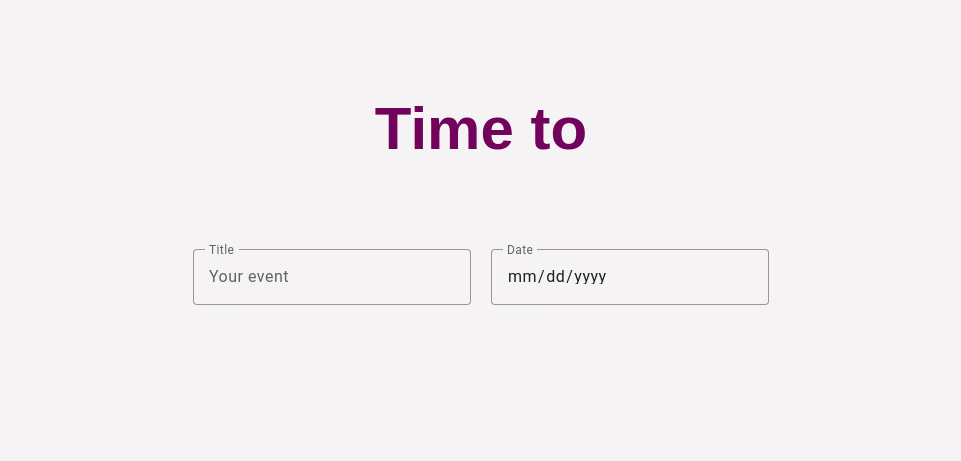
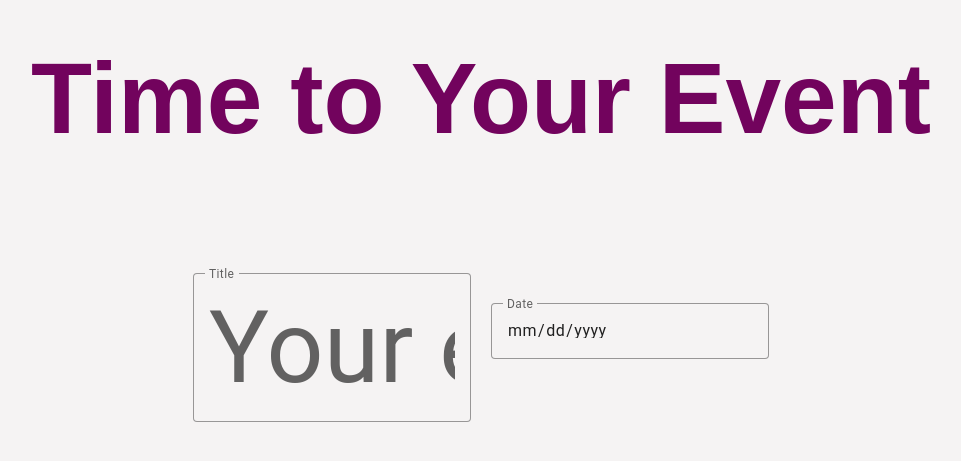
Before and after one commit to MartaLourido/event-countdown-timer, an Angular app: page / in a window 1280 px wide. Shown: the part 225-686 px from the top of the page, without its empty margins (159-1120 px from the left). Built offline with nearby package versions, Linux system fonts and the light colour scheme; a web font is replaced by a local one.

Commit message:
fix: input text autofit in one line

```diff
--- a/src/app/app.component.html
+++ b/src/app/app.component.html
@@ -1,5 +1,6 @@
 <div class="page">
-  <h1 autoFitText>Time to {{ eventTitle }}</h1>
+  <h1 autoFitText>Time to {{ eventTitle || 'Your Event' }}</h1>
+
   <app-countdown-timer [eventDate]="formattedDate"></app-countdown-timer>
 
   <div class="form-container">
--- a/src/app/directives/auto-fit-text.directive.ts
+++ b/src/app/directives/auto-fit-text.directive.ts
@@ -1,4 +1,4 @@
-import { Directive, ElementRef, AfterViewInit, HostListener } from '@angular/core';
+import { Directive, ElementRef, AfterViewInit, HostListener } from '@angular/core'
 
 @Directive({
   selector: '[autoFitText]',
@@ -8,22 +8,29 @@ export class AutoFitTextDirective implements AfterViewInit {
   constructor(private el: ElementRef) {}
 
   ngAfterViewInit() {
-    this.resizeText();
+    this.resizeText()
   }
 
   @HostListener('window:resize')
   onResize() {
-    this.resizeText();
+    this.resizeText()
+  }
+
+  @HostListener('input')
+  onInput() {
+    this.resizeText()
   }
 
   private resizeText() {
-    const element = this.el.nativeElement;
-    let fontSize = 60;
+    const element = this.el.nativeElement
+    let fontSize = parseFloat(window.getComputedStyle(element).fontSize)
 
-    element.style.fontSize = `${fontSize}px`;
-    while (element.scrollWidth > element.clientWidth && fontSize > 10) {
-      fontSize--;
-      element.style.fontSize = `${fontSize}px`;
+    fontSize = 100
+    element.style.fontSize = `${fontSize}px`
+
+    while (element.scrollWidth > element.clientWidth) {
+      fontSize--
+      element.style.fontSize = `${fontSize}px`
     }
   }
 }
--- a/src/app/features/countdown-timer/countdown-timer.component.html
+++ b/src/app/features/countdown-timer/countdown-timer.component.html
@@ -1,3 +1,3 @@
 <div class="countdown" autoFitText>
-    {{ remainingTime }}
-  </div>
+  {{ remainingTime }}
+</div>
--- a/src/app/features/event-input/event-input.component.html
+++ b/src/app/features/event-input/event-input.component.html
@@ -1,4 +1,4 @@
 <mat-form-field appearance="outline" class="custom-input" floatLabel="always">
   <mat-label>Title</mat-label>
-  <input matInput [value]="eventTitle" (input)="onTitleChange($event)" placeholder="Your event" />
+  <input matInput [value]="eventTitle" (input)="onTitleChange($event)" placeholder="Your event" autoFitText />
 </mat-form-field>
--- a/src/app/features/event-input/event-input.component.ts
+++ b/src/app/features/event-input/event-input.component.ts
@@ -2,11 +2,12 @@ import { Component, EventEmitter, Input, Output } from '@angular/core';
 import { MatFormFieldModule } from '@angular/material/form-field';
 import { MatInputModule } from '@angular/material/input';
 import { FormsModule } from '@angular/forms';
+import { AutoFitTextDirective } from '../../directives/auto-fit-text.directive';
 
 @Component({
   selector: 'app-event-input',
   standalone: true,
-  imports: [MatFormFieldModule, MatInputModule, FormsModule],
+  imports: [MatFormFieldModule, MatInputModule, FormsModule, AutoFitTextDirective],
   templateUrl: './event-input.component.html',
   styleUrls: ['./event-input.component.scss'],
 })
```
